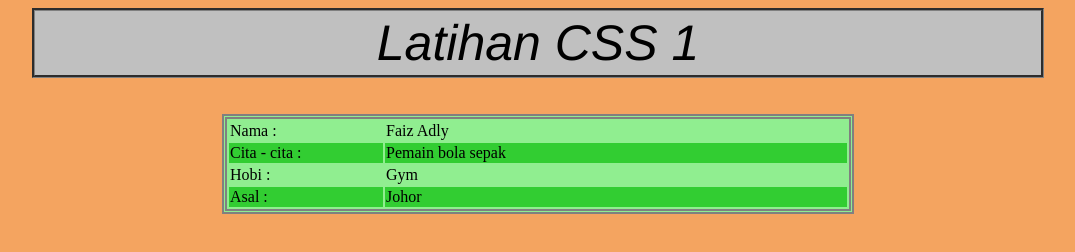
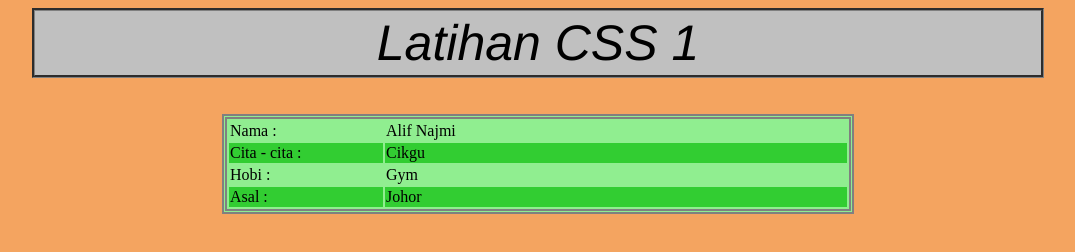
Before and after one commit to ALFNJMI16/KPD1023_CSS, a plain HTML site: page directCSS.html in a window 1280 px wide. Shown: the whole page, without its empty margins (102-1177 px from the left). Drawn offline with Linux system fonts and the light colour scheme.

Commit message:
Update directCSS.html

```diff
--- a/directCSS.html
+++ b/directCSS.html
@@ -15,11 +15,11 @@
         <table style="width: 50%; background-color: lightgreen; border-style: double; border-width: 5;">
             <tr>
                 <td style="width: 25%;">Nama :</td>
-                <td>Faiz Adly </td>
+                <td>Alif Najmi</td>
             </tr>
             <tr style="background-color: limegreen;">
                 <td>Cita - cita :</td>
-                <td>Pemain bola sepak</td>
+                <td>Cikgu</td>
             </tr>
             <tr>
                 <td>Hobi :</td>
```
